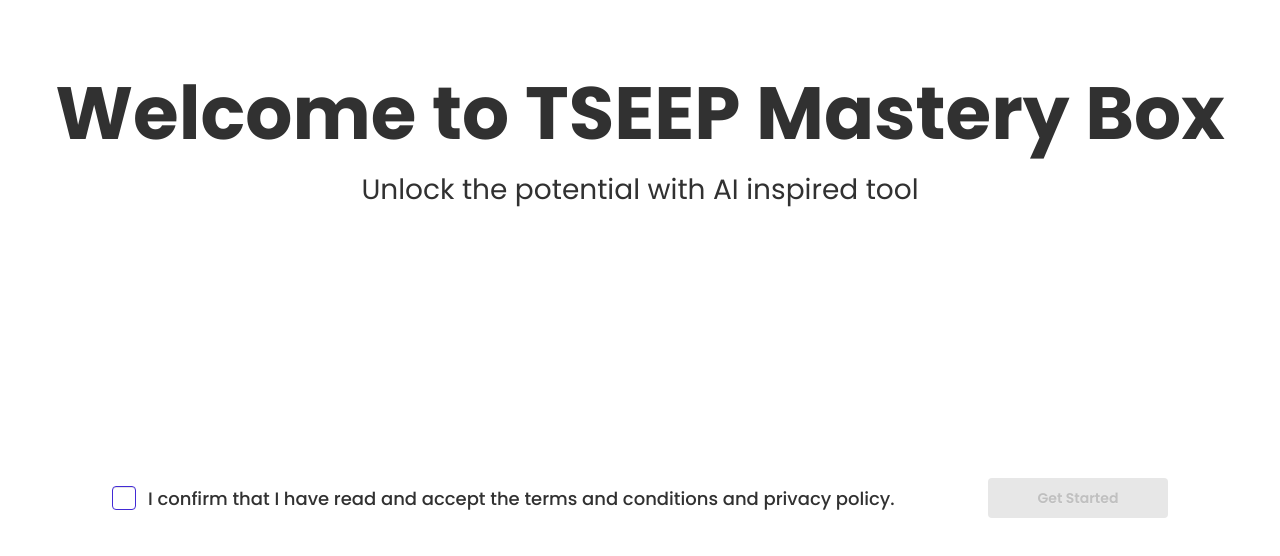
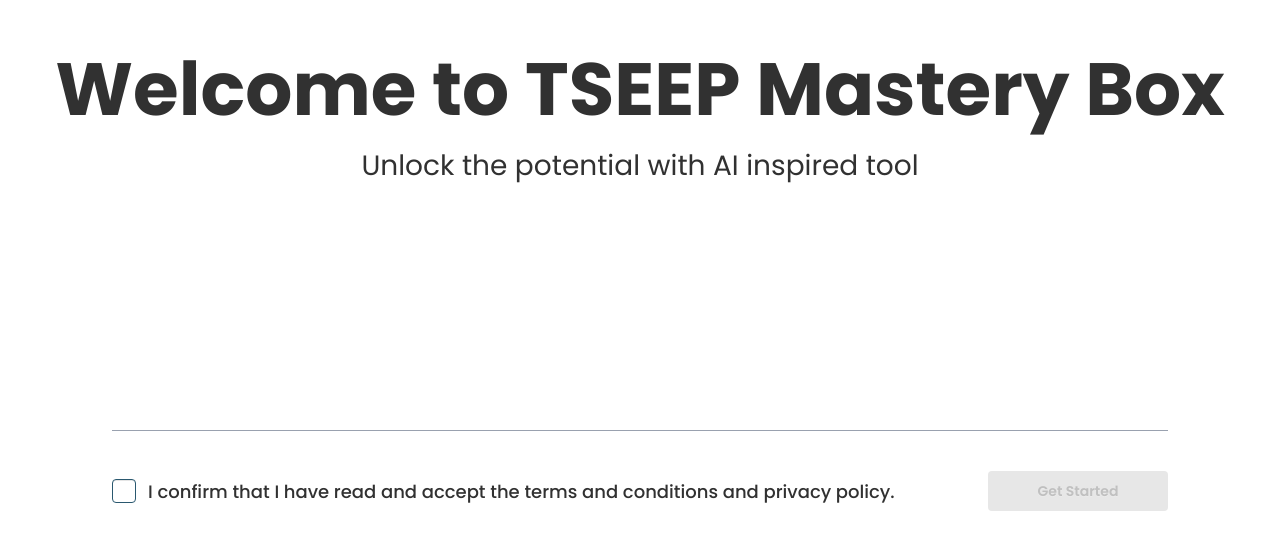
Before and after one commit to dilshad360/mcq-app, a React (Vite) app in the folder mcq-client/: page /onboard in a window 1280 px wide. Shown: the part 210-766 px from the top of the page. Built offline with nearby package versions, Linux system fonts and the light colour scheme.

Commit message:
fix: theme

```diff
--- a/mcq-client/index.html
+++ b/mcq-client/index.html
@@ -1,5 +1,5 @@
 <!doctype html>
-<html lang="en" data-theme="business" >
+<html lang="en" data-theme="custom-light" >
   <head>
     <meta charset="UTF-8" />
     <link rel="icon" type="image/svg+xml" href="/vite.svg" />
--- a/mcq-client/src/index.css
+++ b/mcq-client/src/index.css
@@ -3,8 +3,11 @@
 @plugin "daisyui" {
   themes: light --default;
 }
-
-
+@plugin "daisyui/theme" {
+  name: "light";
+  default: true;
+  --color-primary: #2A586F;
+}
 
 :root {
   font-family: 'Poppins', sans-serif;
@@ -13,7 +16,7 @@
 
   color-scheme: light dark;
   color: #313131;
-  background-color: rgba(255, 255, 255, 0.87);
+  /* background-color: #e0e0e0; */
 
   font-synthesis: none;
   text-rendering: optimizeLegibility;
--- a/mcq-client/src/pages/Onboard.jsx
+++ b/mcq-client/src/pages/Onboard.jsx
@@ -17,11 +17,11 @@ export default function Onboard() {
 
   return (
     <div className=''>
-      <div className='flex flex-col items-center justify-center h-[86vh]'>
+      <div className='flex flex-col items-center justify-center h-[80vh]'>
         <h1 className='text-[74px] font-bold'>Welcome to TSEEP Mastery Box</h1>
         <p className='text-[28px]'>Unlock the potential with AI inspired tool</p>
       </div>
-      <div className='flex justify-between px-28'>
+      <div className='flex justify-between mx-28 pt-10  border-t border-t-gray-400'>
         <div className='flex items-center gap-3'>
           <input
             type="checkbox"
```
